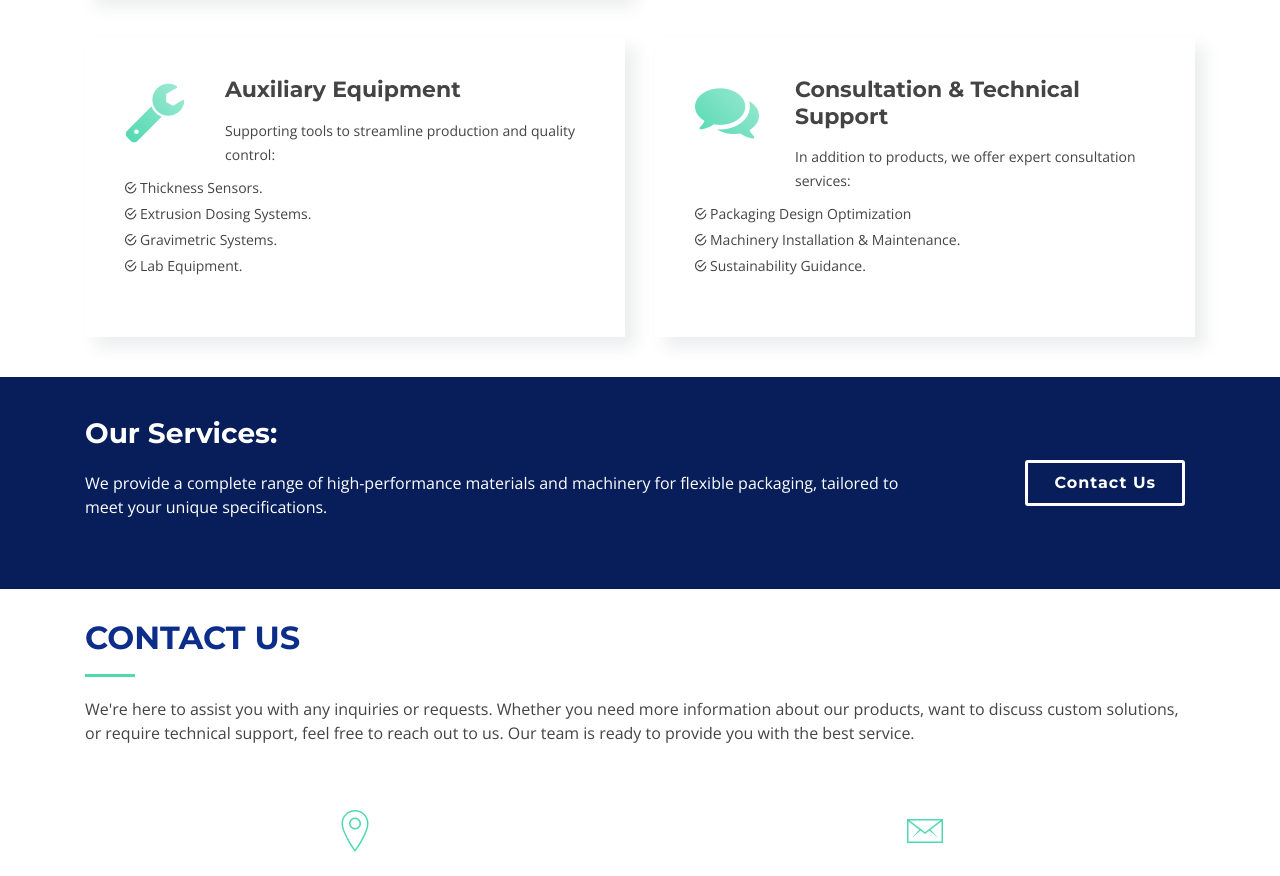
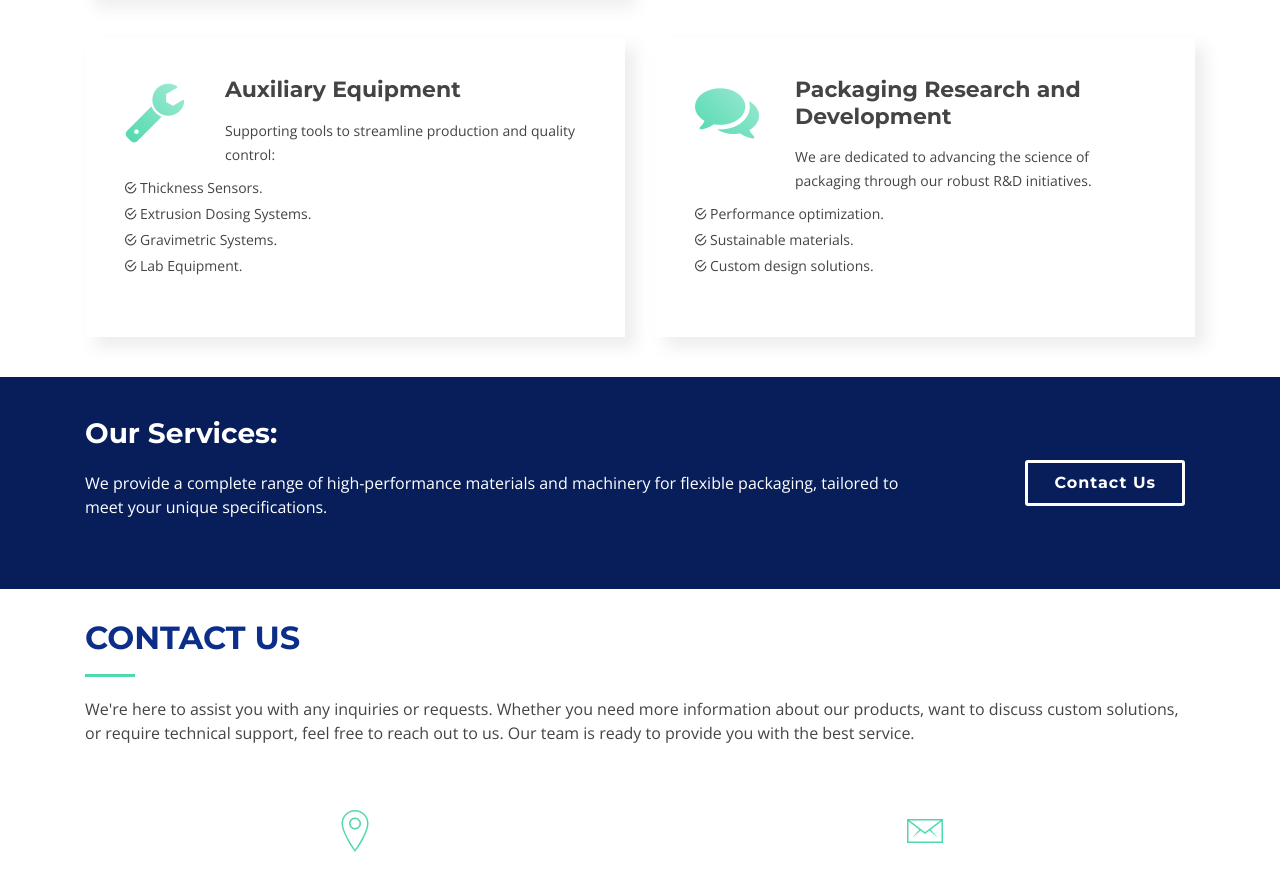
Before and after one commit to cetakdongcom/pt-anugrah-specia-pratama, a plain HTML site: page index.html in a window 1280 px wide. Shown: the part 2039-2915 px from the top of the page. Drawn offline with nearby package versions, Linux system fonts and the light colour scheme; files whose address does not match are found by name.

Commit message:
Update index.html

```diff
--- a/index.html
+++ b/index.html
@@ -222,12 +222,12 @@
           <div class="col-lg-6">
             <div class="box wow fadeInLeft" data-wow-delay="0.2s">
               <div class="icon"><i class="fa fa-comments"></i></div>
-              <h4 class="title"><a href="">Consultation & Technical Support</a></h4>
-              <p class="description">In addition to products, we offer expert consultation services:</p>
+              <h4 class="title"><a href="">Packaging Research and Development</a></h4>
+              <p class="description">We are dedicated to advancing the science of packaging through our robust R&D initiatives.</p>
               <ul>
-                <li><i class="ion-android-checkmark-circle"></i> Packaging Design Optimization</li>
-                <li><i class="ion-android-checkmark-circle"></i> Machinery Installation & Maintenance.</li>
-                <li><i class="ion-android-checkmark-circle"></i> Sustainability Guidance.</li>
+                <li><i class="ion-android-checkmark-circle"></i> Performance optimization.</li>
+                <li><i class="ion-android-checkmark-circle"></i> Sustainable materials.</li>
+                <li><i class="ion-android-checkmark-circle"></i> Custom design solutions.</li>
               </ul>
             </div>
           </div>
```
